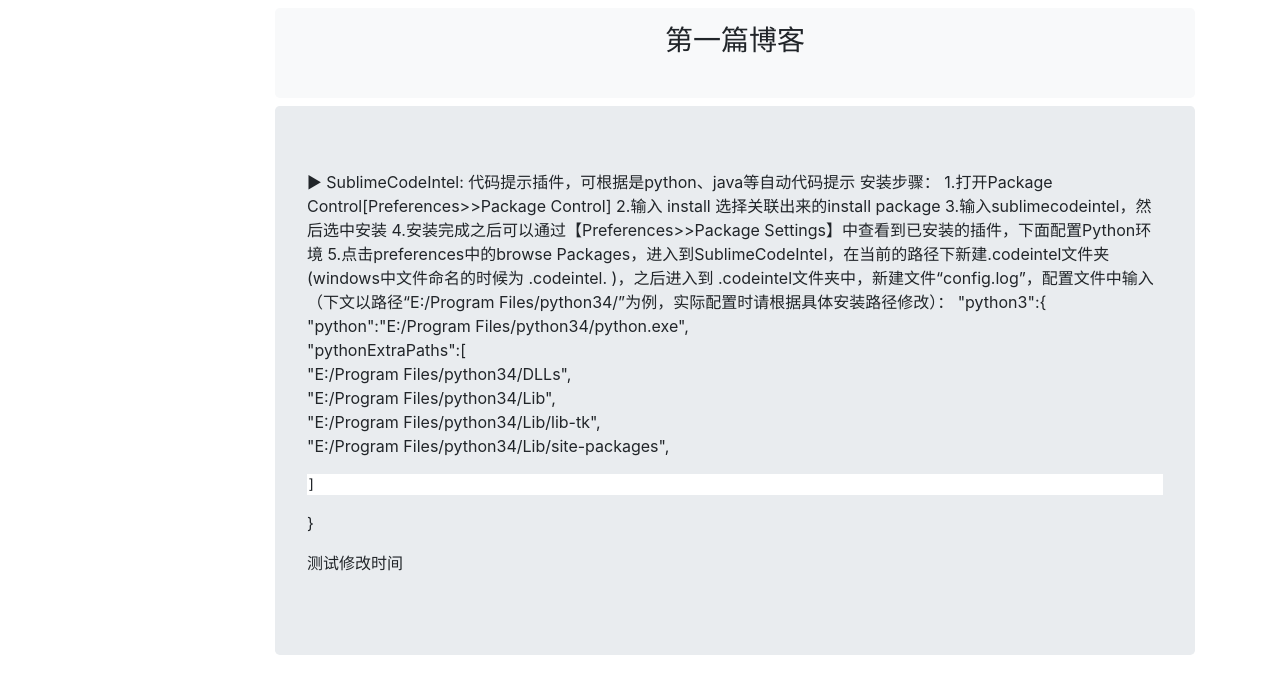
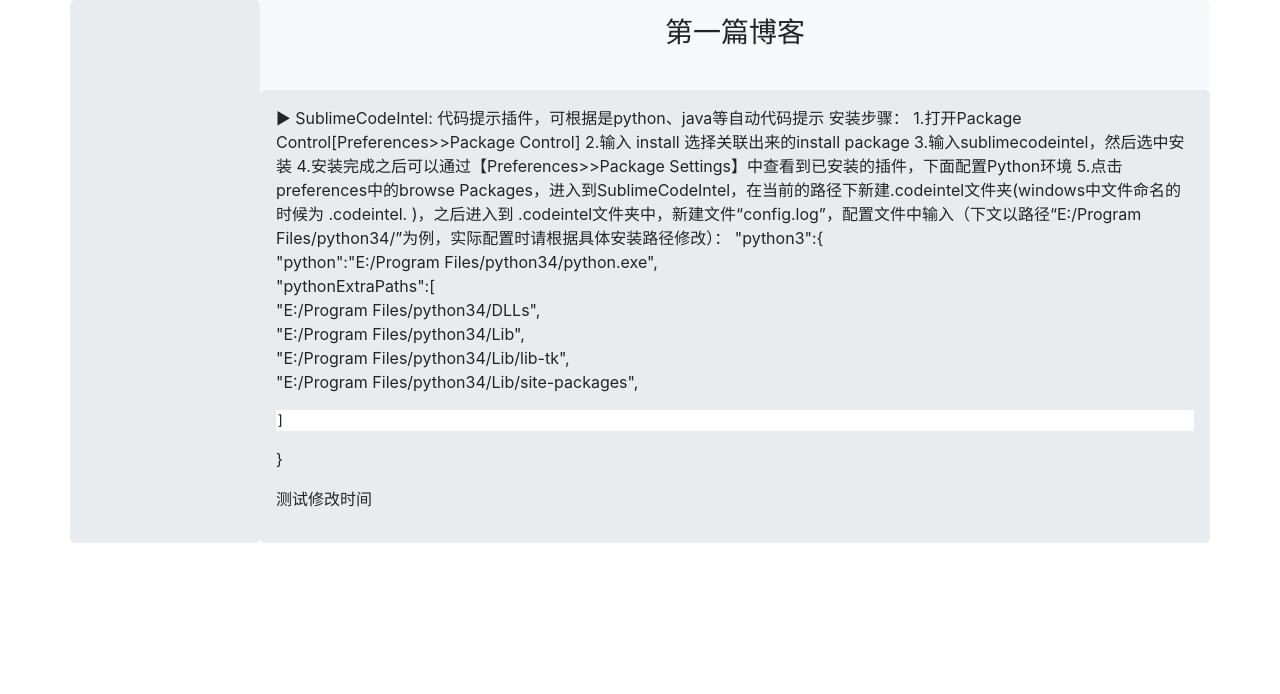
Before and after one commit to heyefu19920626/myBlog, a Django app: page /article/1/ in a window 1280 px wide. Shown: the part 56-750 px from the top of the page. Run offline with Django 3.2, Linux system fonts and the light colour scheme; data comes from the database, SQL or seed files in the repository; some libraries are stand-ins or nearby versions.

Commit message:
modify style

```diff
--- a/blog/static/css/index.css
+++ b/blog/static/css/index.css
@@ -4,6 +4,10 @@
 .a-hover:hover{
     text-decoration: none;
     color: #be24ab;
+}
+.jumbotron-nomargin{
+    margin: 0;
+    padding: 1rem;
 }
 .jumbotron-articles{
     margin: 0.5rem 0;
@@ -15,3 +19,12 @@
 .list-articles dt{
     margin-right: 1rem;
 }
+.no-margin{
+    margin: 0;
+}
+.no-padding{
+    padding: 0;
+}
+.extend-height{
+    height: 100%;
+}
--- a/blog/templates/blog/article_details.html
+++ b/blog/templates/blog/article_details.html
@@ -11,19 +11,20 @@
 <div class="container">
 <div class="row">
     <!-- left start -->
-    <div class="col-md-2">
+    <div class="col-md-2 no-padding">
+        <div class="jumbotron detail-left extend-height"></div>
     </div>
     <!-- left over -->
-    <div class="col-md-10">
+    <div class="col-md-10 no-padding">
         <!-- article title bar start -->
-        <div class="jumbotron jumbotron-articles bg-light">
+        <div class="jumbotron jumbotron-nomargin bg-light">
             <h3 class="text-center">{{ article.title }}</h3>
             <dl class="list-articles">
                 <dt>{{ article.created_time }}</dt>
             </dl>
         </div>
         <!-- article title bar over -->
-        <div class="jumbotron">
+        <div class="jumbotron jumbotron-nomargin">
             {{ article.body | safe }}
         </div>
     </div>
```
